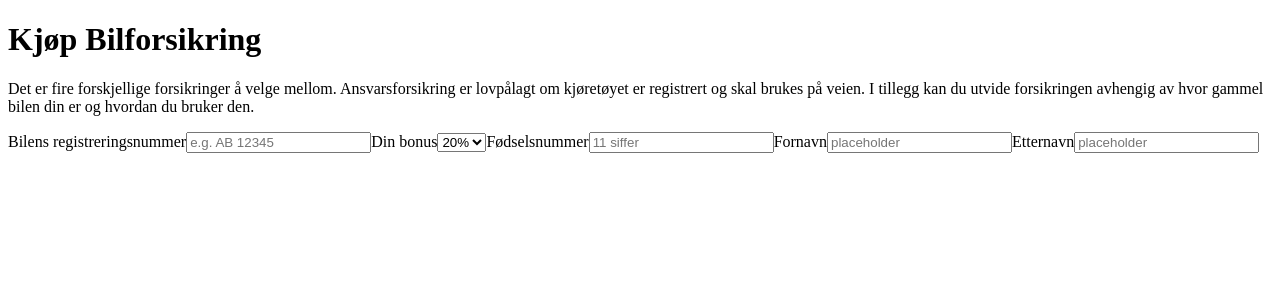
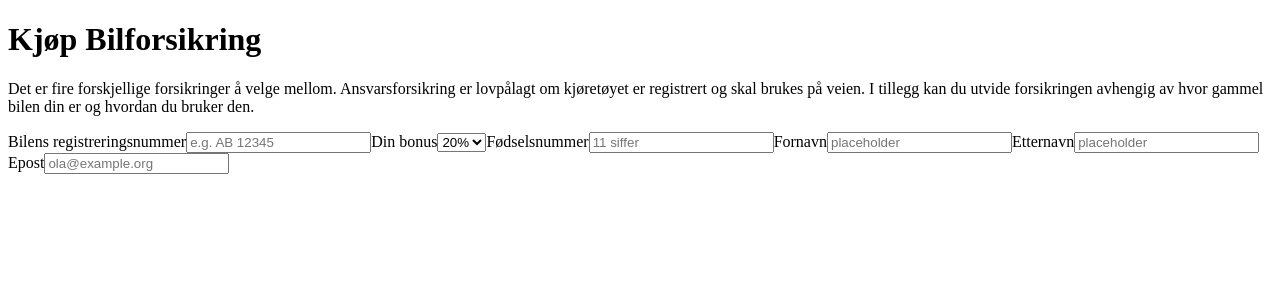
Before and after one commit to vegardok/case-forsikring-2020, a Next.js app: page / in a window 1280 px wide. Shown: the top 300 px of the page. Built offline with nearby package versions, Linux system fonts and the light colour scheme.

Commit message:
Add email input

```diff
--- /dev/null
+++ b/components/EmailInput.js
@@ -0,0 +1,10 @@
+import React from 'react';
+
+const EmailInput = () => (
+  <label>
+    Epost
+    <input placeholder="ola@example.org" />
+  </label>
+);
+
+export default EmailInput;
--- a/pages/index.js
+++ b/pages/index.js
@@ -4,6 +4,7 @@ import RegNrInput from '../components/RegNrInput.js';
 import BonusSelector from '../components/BonusSelector.js';
 import PersonalNumberInput from '../components/PersonalNumberInput.js';
 import {FirstNameInput, LastNameInput} from '../components/NameInputs.js';
+import EmailInput from '../components/EmailInput.js';
 
 const Index = () => (
   <>
@@ -14,6 +15,7 @@ const Index = () => (
       <PersonalNumberInput />
       <FirstNameInput/>
       <LastNameInput/>
+      <EmailInput/>
     </form>
   </>
 );
```
Also changed, not shown: 1 other file (tests, documents, lock files or other folders).
